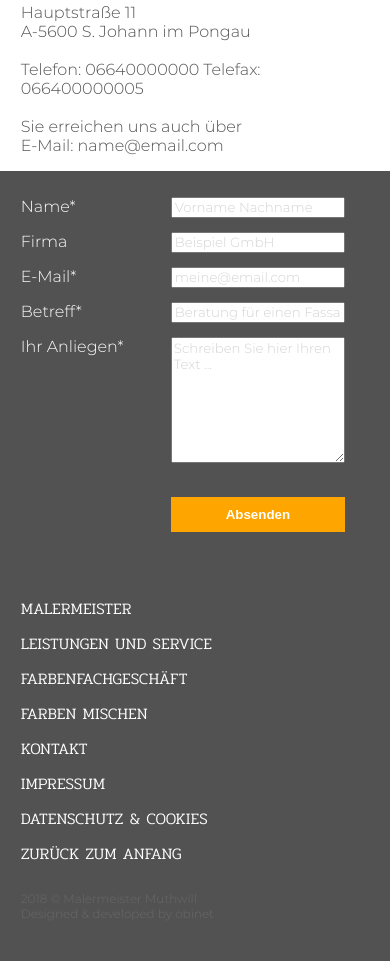
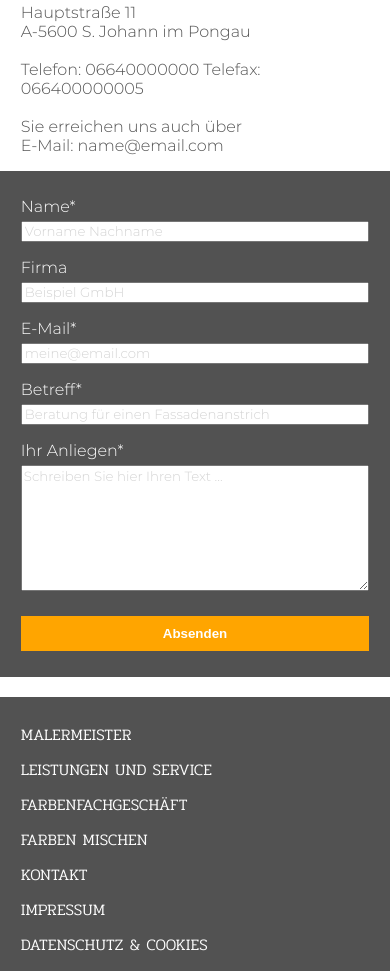
Before and after one commit to hanna0095/wifi-jwe19, a plain HTML site: page maler/index.html in a window 390 px wide. Shown: the part 3954-4925 px from the top of the page. Drawn offline with Linux system fonts and the light colour scheme.

Commit message:
formular maler responsive development

```diff
--- a/maler/css/content-element.css
+++ b/maler/css/content-element.css
@@ -135,13 +135,16 @@ section.spalten .drei-spaltenlayout img.spalten-overlay {
 
 div.formular {
   padding-top: 10px;
+  padding-bottom: 10px;
   min-height: 400px;
-
   background: var(--grey-dark);
+  margin-bottom: 20px;
 }
 
 label {
   color: var(--grey-light);
+  display: block;
+  padding-bottom: 5px;
 }
 
 div.formular #name,
@@ -150,9 +153,8 @@ div.formular #email,
 div.formular #betreff,
 div.formular #notes,
 div.formular #submit {
-  position: absolute;
-  left: 150px;
-  width: 50%;
+
+  width: 100%;
 }
 
 div.formular #submit {
@@ -191,6 +193,11 @@ font-family: var(--base-font);
     max-width: 60%;
   }
 
+  label {
+    display: inline;
+  }
+
+
   div.formular #name,
   div.formular #firma,
   div.formular #email,
```
